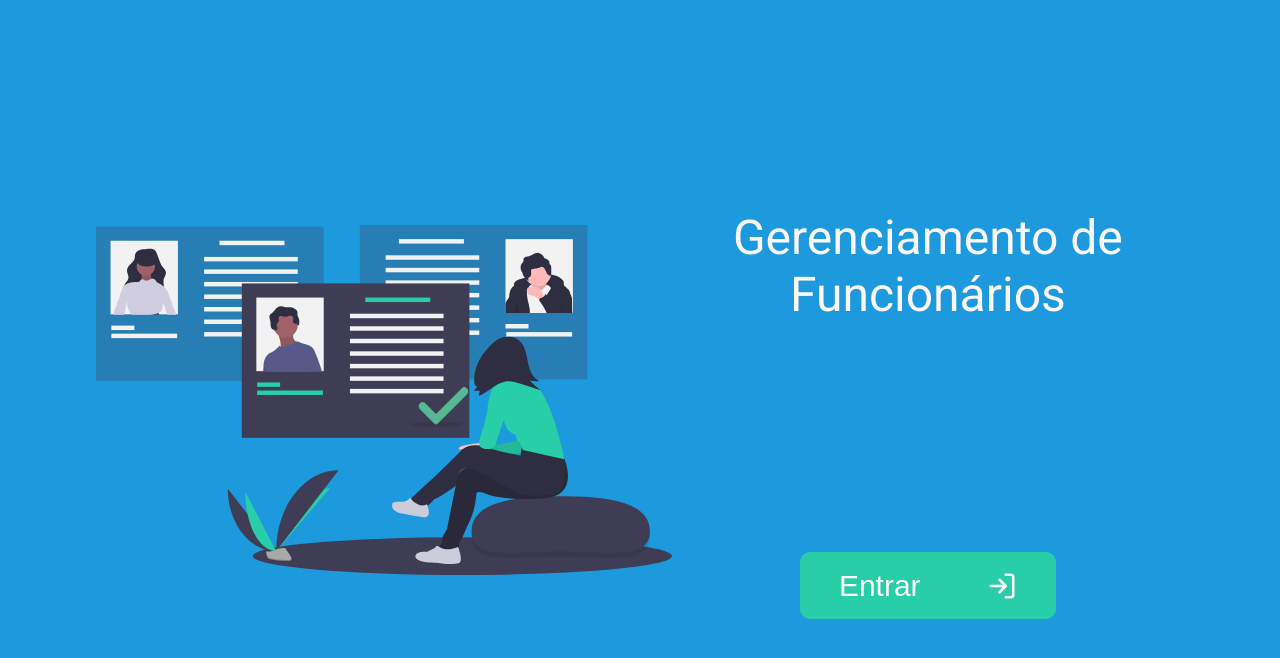
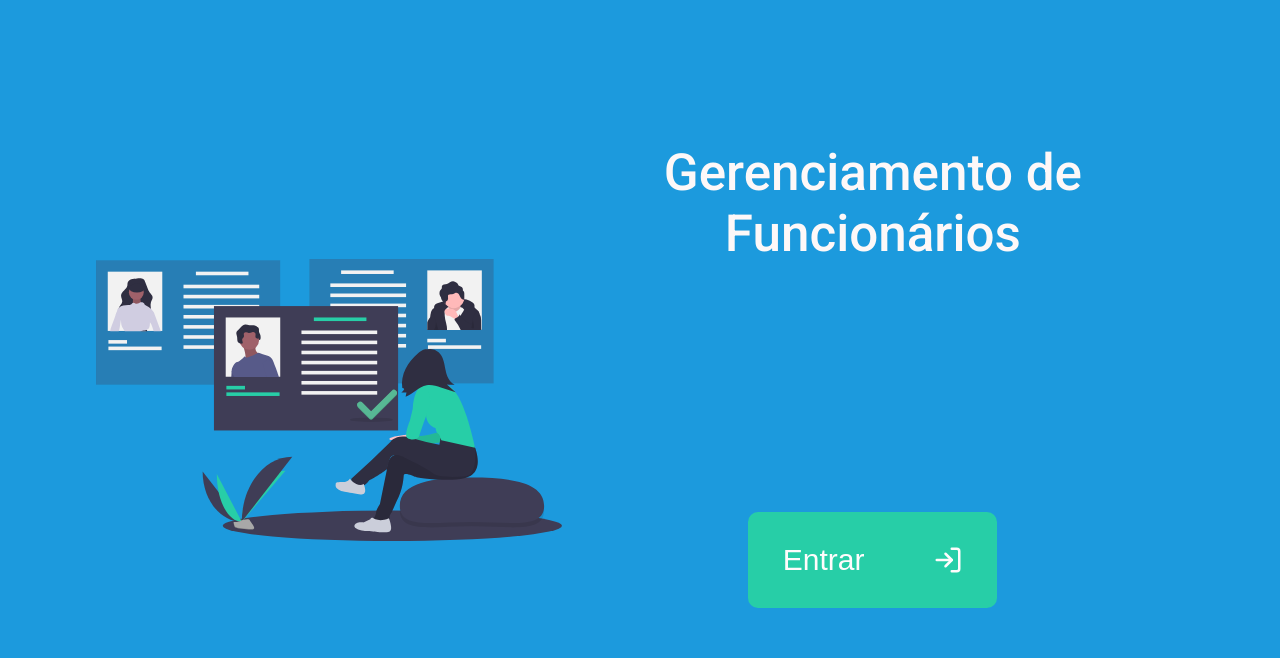
Before and after one commit to Rafaty/KGB, a React (Create React App) app: page / in a window 1280 px wide. Shown: the top 658 px of the page. Built offline with nearby package versions, Linux system fonts and the light colour scheme.

Commit message:
finalizando pg home

```diff
--- a/public/index.html
+++ b/public/index.html
@@ -1,21 +1,20 @@
 <!DOCTYPE html>
 <html lang="en">
+
 <head>
   <meta charset="utf-8" />
   <link rel="icon" href="%PUBLIC_URL%/favicon.ico" />
   <meta name="viewport" content="width=device-width, initial-scale=1" />
   <meta name="theme-color" content="#000000" />
-    <meta
-      name="description"
-      content="Web site created using create-react-app"
-    />
+  <meta name="description" content="Web site created using create-react-app" />
   <link rel="apple-touch-icon" href="%PUBLIC_URL%/logo192.png" />
-    <link href="https://fonts.googleapis.com/css2?family=Roboto:ital,wght@0,400;0,500;0,700;0,900;1,300;1,400;1,500;1,700;1,900&display=swap" rel="stylesheet">
   <link rel="manifest" href="%PUBLIC_URL%/manifest.json" />
   <title>React App</title>
 </head>
-  <body style="margin: 0;">
+
+<body>
   <noscript>You need to enable JavaScript to run this app.</noscript>
   <div id="root"></div>
 </body>
+
 </html>
--- /dev/null
+++ b/src/App.css
@@ -0,0 +1,16 @@
+@import url("https://fonts.googleapis.com/css2?family=Roboto:ital,wght@0,500;0,700;1,400&display=swap");
+
+* {
+  margin: 0;
+  padding: 0;
+  outline: 0;
+  box-sizing: border-box;
+}
+
+body {
+  font: 400 14px Roboto, sans-serif;
+ -webkit-font-smoothing: antialiased;
+}
+button {
+  cursor: pointer;
+}
--- a/src/App.js
+++ b/src/App.js
@@ -1,5 +1,6 @@
 import React from 'react';
-import Home from './pages/Home'
+import Home from './pages/Home';
+import './App.css';
 
 function App() {
   return (
--- a/src/components/Home/styles.js
+++ b/src/components/Home/styles.js
@@ -6,14 +6,12 @@ export const Container = styled.div`
   display: flex;
   align-items: center;
   background-color: #1c9add;
-  font-family: "Roboto", sans-serif;
 `;
 
 export const ContainerCentral = styled.div`
   width: 85%;
   height: 80%;
   margin: 0 auto;
-
   display: flex;
   flex-direction: row;
   align-items: center;
@@ -29,7 +27,7 @@ export const ContainerCentral = styled.div`
 export const ContainerImage = styled.div`
   display: flex;
   align-items: center;
-  width:70%;
+  width: 50%;
 `;
 export const Image = styled.img`
   max-width: 100%;
@@ -45,44 +43,48 @@ export const ContainerInformation = styled.div`
 `;
 
 export const ContainerTitle = styled.div`
-  padding-top: 10%;
+  padding: 10%;
   display: flex;
   align-items: center;
   text-align: center;
-  justify-content: center;
+  flex-direction:column;
   height: 50%;
   width: 100%;
 `;
 
 export const ContainerButton = styled.div`
- padding-top: 10%;
   display: flex;
   justify-content: center;
   align-items: center;
   height: 50%;
   width: 100%;
+  @media (max-width: 800px) {
+    padding: 1%;
+    height: 100%;
+  }
 `;
 
 export const Title = styled.span`
-  font-size: 3rem;
+  font-size: 3.2rem;
   color: #fdf8f8;
+`;
+export const SubTitle = styled.span`
+  margin-top:4%;
+  font-size: 1.2rem;
+  color: #CEE7F4;
 `;
 
 export const Button = styled.button`
   display: flex;
-  text-decoration: none;
   align-items: center;
   justify-content: space-around;
-  align-content: space;
-  margin-left: 10;
-  margin-right: 0;
-  width: 50%;
-  height: 25%;
-
-  cursor: pointer;
-
+  width: 40%;
+  height: 30%;
   border: 0;
   border-radius: 10px;
+  @media (max-width: 800px) {
+    padding: 3%;
+  }
   font-size: 30px;
   background-color: #27cea7;
   color: #fffcfc;
--- a/src/pages/Home.js
+++ b/src/pages/Home.js
@@ -8,6 +8,7 @@ import {
   Image,
   ContainerInformation,
   Title,
+  SubTitle,
   Button,
   ContainerTitle,
   ContainerButton,
@@ -25,6 +26,7 @@ const Home = () => {
         <ContainerInformation>
           <ContainerTitle>
             <Title>Gerenciamento de Funcionários</Title>
+
           </ContainerTitle>
 
           <ContainerButton>
```
Lines whose indentation alone changed are shown as unchanged.
